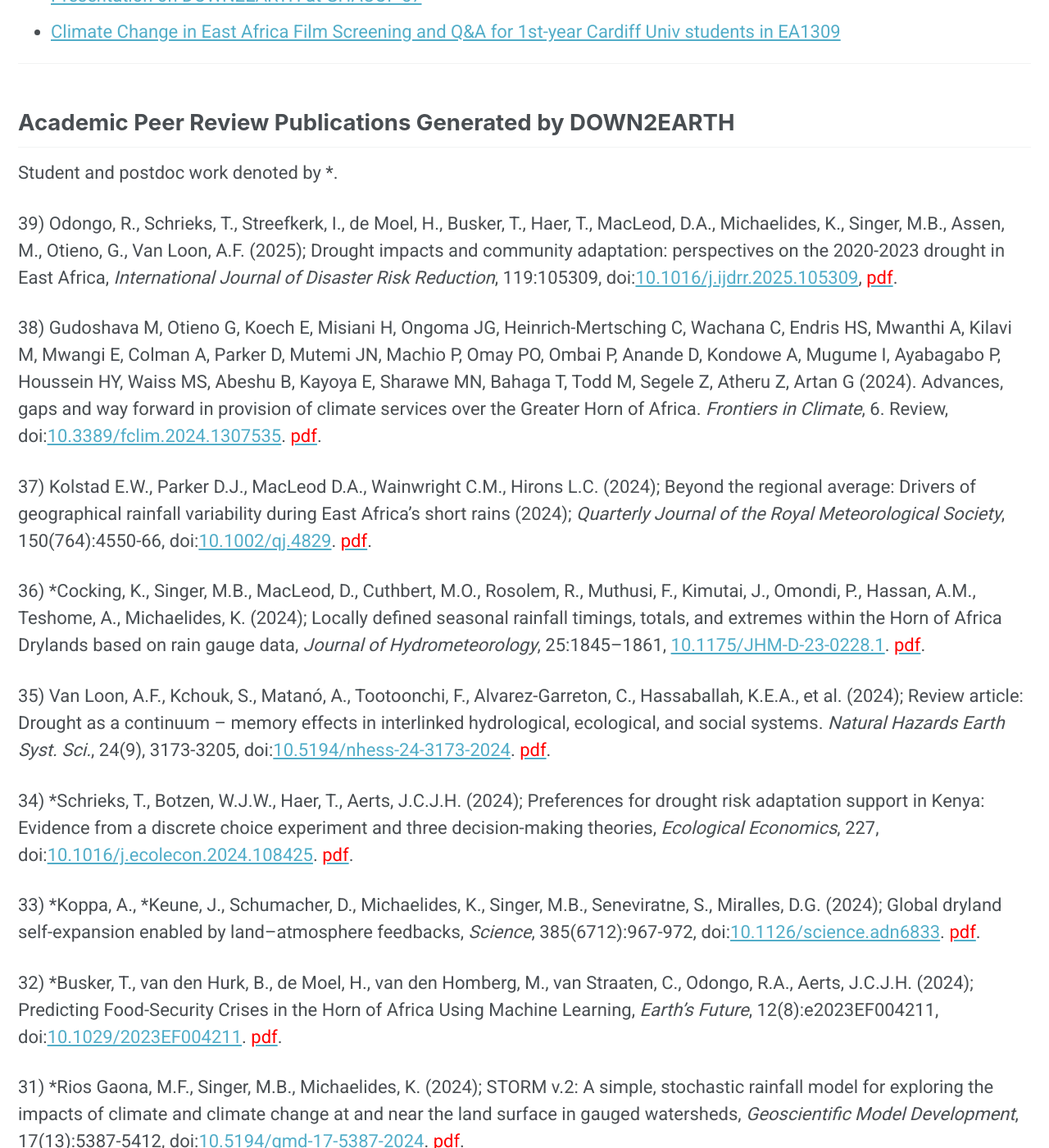
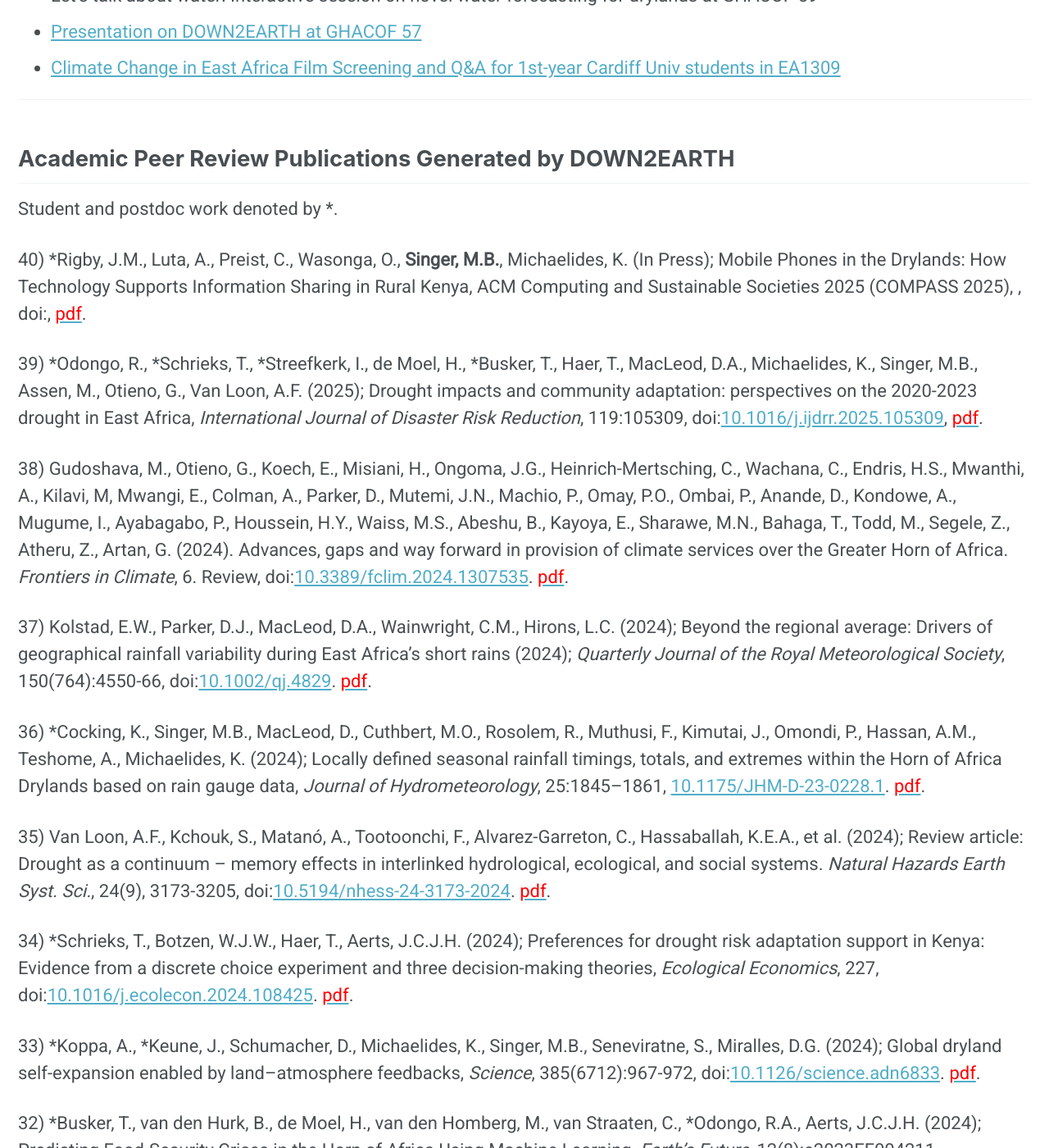
Before and after one commit to ucsb-eri/down2earth, a Jekyll site: the page built from _pages/outputs.md, in a window 1280 px wide and 1400 px high, scrolled down 6226 px. Shown: the whole window at 82% size. Built offline with Jekyll 4.4.1, drawn with Linux system fonts in a browser that asks for light colours; nearby versions of some CDN libraries; comment, search, counter and statistics services are not loaded; some of the changed text lies outside the part shown.

Commit message:
Update outputs.md

```diff
--- a/_pages/outputs.md
+++ b/_pages/outputs.md
@@ -20,6 +20,7 @@
 * D1.5 Report on national/regional historical climate adaptation policy (Task 1.3)
 	* [Policy Brief: Climate adaptation, water and food security policies in Ethiopia, Kenya and Somalia ](../assets/files/Final_Overall_D2E Policy Brief.pdf)<br />
 	* [Full Policy Report: Climate adaptation, water and food security policies in Ethiopia, Kenya and Somalia](../assets/files/Final_Policy Analysis Report.pdf)<br />
+	* [Policy Efficacy Report for the Horn of Africa Drylands](../assets/files/D1_5_Policy.pdf)<br />
 
 **WP2**<br />
 * D2.1 Report on historical trends in climate/water (Task 2.1)<br />
@@ -145,11 +146,13 @@
 ## Academic Peer Review Publications Generated by DOWN2EARTH
 Student and postdoc work denoted by *.
 
-39) Odongo, R., Schrieks, T., Streefkerk, I., de Moel, H., Busker, T., Haer, T., MacLeod, D.A., Michaelides, K., Singer, M.B., Assen, M., Otieno, G., Van Loon, A.F. (2025); Drought impacts and community adaptation: perspectives on the 2020-2023 drought in East Africa, _International Journal of Disaster Risk Reduction_, 119:105309, doi:[10.1016/j.ijdrr.2025.105309](https://www.sciencedirect.com/science/article/pii/S2212420925001335), [<span style="color:red">pdf</span>](../assets/pdfs/publications/Odongo_etal_2025.pdf).
+40) *Rigby, J.M., Luta, A., Preist, C., Wasonga, O., **Singer, M.B.**, Michaelides, K. (In Press); Mobile Phones in the Drylands: How Technology Supports Information Sharing in Rural Kenya, ACM Computing and Sustainable Societies 2025 (COMPASS 2025), , doi:[](), [<span style="color:red">pdf</span>](../assets/pdfs/publications/Rigby_etal_2025.pdf).
 
-38) Gudoshava M, Otieno G, Koech E, Misiani H, Ongoma JG, Heinrich-Mertsching C, Wachana C, Endris HS, Mwanthi A, Kilavi M, Mwangi E, Colman A, Parker D, Mutemi JN, Machio P, Omay PO, Ombai P, Anande D, Kondowe A, Mugume I, Ayabagabo P, Houssein HY, Waiss MS, Abeshu B, Kayoya E, Sharawe MN, Bahaga T, Todd M, Segele Z, Atheru Z, Artan G (2024). Advances, gaps and way forward in provision of climate services over the Greater Horn of Africa. _Frontiers in Climate_, 6. Review, doi:[10.3389/fclim.2024.1307535](https://www.frontiersin.org/journals/climate/articles/10.3389/fclim.2024.1307535). [<span style="color:red">pdf</span>](../assets/pdfs/publications/Gudoshava_etal_2024.pdf).
+39) *Odongo, R., *Schrieks, T., *Streefkerk, I., de Moel, H., *Busker, T., Haer, T., MacLeod, D.A., Michaelides, K., Singer, M.B., Assen, M., Otieno, G., Van Loon, A.F. (2025); Drought impacts and community adaptation: perspectives on the 2020-2023 drought in East Africa, _International Journal of Disaster Risk Reduction_, 119:105309, doi:[10.1016/j.ijdrr.2025.105309](https://www.sciencedirect.com/science/article/pii/S2212420925001335), [<span style="color:red">pdf</span>](../assets/pdfs/publications/Odongo_etal_2025.pdf).
 
-37) Kolstad E.W., Parker D.J., MacLeod D.A., Wainwright C.M., Hirons L.C. (2024); Beyond the regional average: Drivers of geographical rainfall variability during East Africa's short rains (2024); _Quarterly Journal of the Royal Meteorological Society_, 150(764):4550-66, doi:[10.1002/qj.4829](https://rmets.onlinelibrary.wiley.com/doi/full/10.1002/qj.4829). [<span style="color:red">pdf</span>](../assets/pdfs/publications/Kolstad_etal_2024.pdf).
+38) Gudoshava, M., Otieno, G., Koech, E., Misiani, H., Ongoma, J.G., Heinrich-Mertsching, C., Wachana, C., Endris, H.S., Mwanthi, A., Kilavi, M, Mwangi, E., Colman, A., Parker, D., Mutemi, J.N., Machio, P., Omay, P.O., Ombai, P., Anande, D., Kondowe, A., Mugume, I., Ayabagabo, P., Houssein, H.Y., Waiss, M.S., Abeshu, B., Kayoya, E., Sharawe, M.N., Bahaga, T., Todd, M., Segele, Z., Atheru, Z., Artan, G. (2024). Advances, gaps and way forward in provision of climate services over the Greater Horn of Africa. _Frontiers in Climate_, 6. Review, doi:[10.3389/fclim.2024.1307535](https://www.frontiersin.org/journals/climate/articles/10.3389/fclim.2024.1307535). [<span style="color:red">pdf</span>](../assets/pdfs/publications/Gudoshava_etal_2024.pdf).
+
+37) Kolstad, E.W., Parker, D.J., MacLeod, D.A., Wainwright, C.M., Hirons, L.C. (2024); Beyond the regional average: Drivers of geographical rainfall variability during East Africa's short rains (2024); _Quarterly Journal of the Royal Meteorological Society_, 150(764):4550-66, doi:[10.1002/qj.4829](https://rmets.onlinelibrary.wiley.com/doi/full/10.1002/qj.4829). [<span style="color:red">pdf</span>](../assets/pdfs/publications/Kolstad_etal_2024.pdf).
 
 36) *Cocking, K., Singer, M.B., MacLeod, D., Cuthbert, M.O., Rosolem, R., Muthusi, F., Kimutai, J., Omondi, P., Hassan, A.M., Teshome, A., Michaelides, K. (2024); Locally defined seasonal rainfall timings, totals, and extremes within the Horn of Africa Drylands based on rain gauge data, _Journal of Hydrometeorology_, 25:1845–1861, [10.1175/JHM-D-23-0228.1](https://journals.ametsoc.org/view/journals/hydr/25/12/JHM-D-23-0228.1.xml). [<span style="color:red">pdf</span>](../assets/pdfs/publications/Cocking_etal_2024.pdf).
 
@@ -159,7 +162,7 @@
 
 33) *Koppa, A., *Keune, J., Schumacher, D., Michaelides, K., Singer, M.B., Seneviratne, S., Miralles, D.G. (2024); Global dryland self-expansion enabled by land–atmosphere feedbacks, _Science_, 385(6712):967-972, doi:[10.1126/science.adn6833](https://www.science.org/doi/10.1126/science.adn6833). [<span style="color:red">pdf</span>](../assets/pdfs/publications/Koppa_etal_2024.pdf).
 
-32) *Busker, T., van den Hurk, B., de Moel, H., van den Homberg, M., van Straaten, C., Odongo, R.A., Aerts, J.C.J.H. (2024); Predicting Food-Security Crises in the Horn of Africa Using Machine Learning, _Earth's Future_, 12(8):e2023EF004211,
+32) *Busker, T., van den Hurk, B., de Moel, H., van den Homberg, M., van Straaten, C., *Odongo, R.A., Aerts, J.C.J.H. (2024); Predicting Food-Security Crises in the Horn of Africa Using Machine Learning, _Earth's Future_, 12(8):e2023EF004211,
 doi:[10.1029/2023EF004211](https://agupubs.onlinelibrary.wiley.com/doi/full/10.1029/2023EF004211). [<span style="color:red">pdf</span>](../assets/pdfs/publications/Busker_etal_2024.pdf).
 
 31) *Rios Gaona, M.F., Singer, M.B., Michaelides, K. (2024); STORM v.2: A simple, stochastic rainfall model for exploring the impacts of climate and climate change at and near the land surface in gauged watersheds, _Geoscientific Model Development_, 17(13):5387-5412,
```
